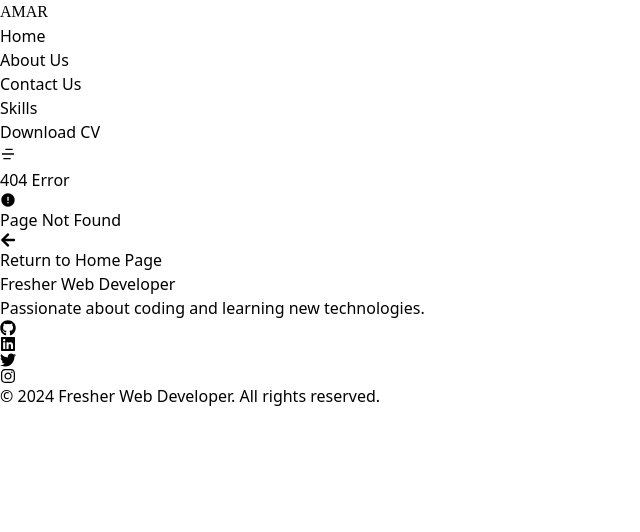
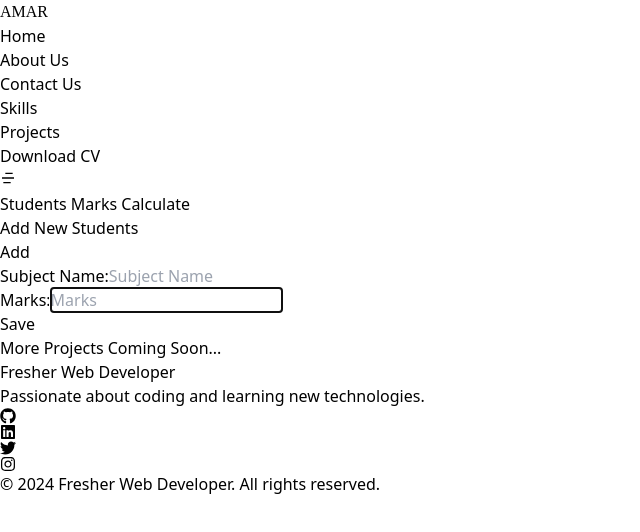
Before and after one commit to amar2mail9/amarport, a React (Vite) app: page /projects in a window 1280 px wide. Shown: the top 532 px of the page, without its empty margins (0-640 px from the left). Built offline with nearby package versions, Linux system fonts and the light colour scheme.

Commit message:
Intail Setup

```diff
--- a/src/App.jsx
+++ b/src/App.jsx
@@ -6,6 +6,7 @@ import SkillsPage from "./components/Page/MySkills/SkillsPage";
 import Contact_Us_Page from "./components/Page/contacts_us/Contact_Us_Page";
 import About_Page from "./components/Page/AboutUs/About_Page";
 import CVPAGE from "./components/Page/CVPage/CVPAGE";
+import Projects from "./components/projects/Projects";
 
 export default function App() {
   return (
@@ -16,6 +17,7 @@ export default function App() {
         <Route path="/about-us" element={<About_Page />} />
         <Route path="*" element={<PageNotFound />} />
         <Route path="/download-cv" element={<CVPAGE />} />
+        <Route path="/projects" element={<Projects/>}/>
         <Route path="/contact-us" element={<Contact_Us_Page />} />
       </Routes>
     </BrowserRouter>
--- a/src/components/Page/Home/Home.jsx
+++ b/src/components/Page/Home/Home.jsx
@@ -4,8 +4,8 @@ import HeroSection from "../hero_section/HeroSection";
 import Herosetion2 from "../hero_section/Herosetion2";
 import About from "../AboutUs/About";
 import Skills from "../MySkills/Skills";
-import Contact_Us from "../contacts_us/Contact_Us";
-import Project from "../Projects/Project";
+
+
 import ContactDetails from "../contacts_us/ContactDetails";
 
 export default function Home() {
@@ -17,9 +17,7 @@ export default function Home() {
         <About />
         <Skills />
 
-        <div className="py-6">
-          <Project />
-        </div>
+
 
         <ContactDetails />
       </section>
--- a/src/components/Page/Projects/Project.jsx
+++ /dev/null
@@ -1,12 +0,0 @@
-import React from "react";
-
-export default function Project() {
-  return (
-    <div className="bg-slate-800 text-white py-8">
-      <h1 className="text-4xl text-center font-semibold ">Project </h1>
-      <marquee behavior="" direction="">
-        Project Coming Soon...
-      </marquee>
-    </div>
-  );
-}
--- a/src/components/navbar/Navbar.jsx
+++ b/src/components/navbar/Navbar.jsx
@@ -15,6 +15,10 @@ function Navbar() {
     { name: "About Us", href: "/about-us" },
     { name: "Contact Us", href: "/contact-us" },
     { name: "Skills", href: "/my-skills" },
+    {
+      name:"Projects",
+      href:'/projects'
+    },
     { name: "Download CV", href: "/download-cv" },
   ];
 
--- /dev/null
+++ b/src/components/projects/MarksCalculating/Marks.jsx
@@ -0,0 +1,50 @@
+import React from 'react'
+
+export default function Marks() {
+  return (
+    <section className='w-9/12 mx-auto border p-4 shadow-xl border-gray-400 bg-gray-200 rounded-lg mt-10'>
+
+        <h3 className='text-xl text-center text-gray-700 font-semibold md:text-2xl'>Students Marks Calculate</h3>
+
+        <section className='flex items-center justify-between '>
+            <h3 className='text-gray-500 '>Add New Students</h3>
+            <button className='bg-slate-700 text-gray-200 md:px-10 md:py-3 py-1 px-6  rounded-lg md:text-xl text-lg hover:bg-gray-500'>Add</button>
+
+
+        </section>
+
+
+                 <div className='flex items-center gap-4 h-16 bg-green-700'>
+
+                    <div className='flex md:flex-row flex-col w-full gap-4'>
+                        {/* Subject */}
+                      <div className='flex flex-col w-full items-start'>
+                        <label className=' ml-2 text-lg font-semibold text-gray-500' >Subject Name:</label>
+                      <input
+                            type="text"
+                            placeholder='Subject Name'
+                            autoFocus={true}
+                            className='border w-full py-1 px-4 rounded-md  outline-none border-cyan-700 bg-gray-300 text-gray-700'
+                        />
+                      </div>
+
+                      {/* Marks */}
+                      <div className='flex flex-col w-full'>
+                        <label className='ml-2 text-lg font-semibold text-gray-500' >Marks:</label>
+                      <input
+                            type="text"
+                            placeholder='Marks'
+                            autoFocus={true}
+                            className='border w-full py-1 px-4 rounded-md  outline-none border-cyan-700 bg-gray-300 text-gray-700'
+                        />
+                      </div>
+                   </div>
+                   <button className='bg-green-500 text-white py-2 px-4  rounded-lg '>Save</button>
+                   </div>
+
+
+
+
+    </section>
+  )
+}
--- /dev/null
+++ b/src/components/projects/Projects.jsx
@@ -0,0 +1,14 @@
+import React from 'react'
+import Layout from '../layout/Layout'
+import Marks from './MarksCalculating/Marks'
+
+export default function Projects() {
+  return (
+    <Layout>
+        <Marks/>
+      <section className=' w-10/12 mx-auto my-4 bg-gray-300 rounded-lg  border'>
+        <h3 className='text-3xl font-semibold text-gray-700 animate-pulse text-center my-4 '>More Projects Coming Soon...</h3>
+      </section>
+    </Layout>
+  )
+}
```
Also changed, not shown: src/components/Page/Projects/Project_Page.jsx (deleted, +0 -7 lines), 1 other file (tests, documents, lock files or other folders).
